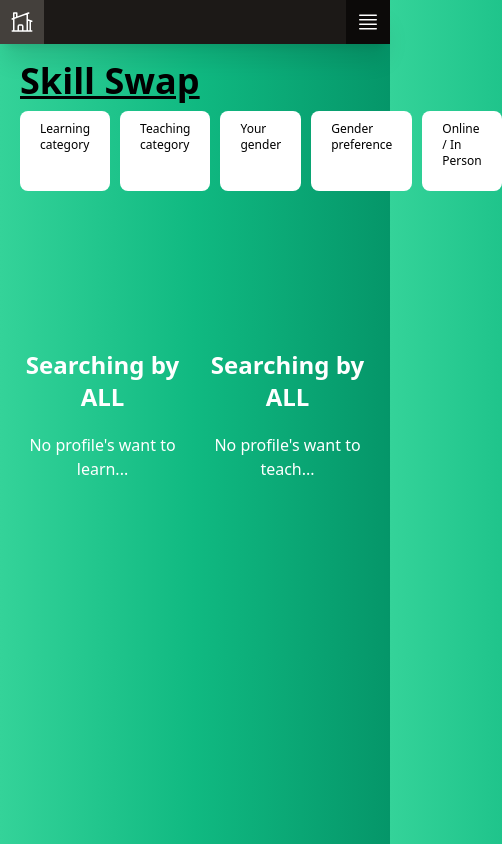
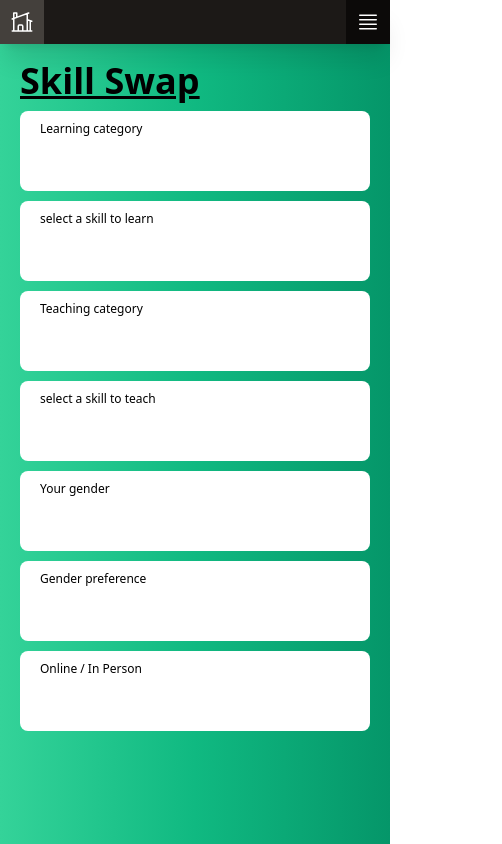
Before and after one commit to KaiMitchell/skillswap, a React (Vite) app: page / in a window 390 px wide. Shown: the top 844 px of the page, 502 px wide, since content can reach past the window. Built offline with nearby package versions, Linux system fonts and the light colour scheme; no server answers.

Commit message:
increase the width of main filters for mobile and ensure they return to normal size on larger queries

```diff
--- a/src/Components/MainPanel/Filter/Container.jsx
+++ b/src/Components/MainPanel/Filter/Container.jsx
@@ -2,6 +2,7 @@ import { useState, useEffect } from 'react';
 import DropDownAnchor from "./DropDownAnchor";
 import MainSkillsDropDownContainer from './Skills/AnchorContainer';
 import MapData from '../../../features/methods/MapData';
+import MainSkillDropDown from './Skills/SkillsDropDownAnchor';
 
 function Container({ headerFilter, whichFilter, setWhichFilter, skills, filter, setFilter }) {
     const [isToLearnSkillsDropDown, setIsToLearnSkillsDropDown] = useState(false);
@@ -38,10 +39,15 @@ function Container({ headerFilter, whichFilter, setWhichFilter, skills, filter,
 
     return(
         <div className='w-full flex flex-col gap-2.5'>
-            <div className='flex gap-2.5'>
+            <div className='flex flex-col sm:flex-row gap-2.5'>
                 <MapData
                     data={filterValueKeys}
-                    render={(key, index) => (
+                    render={(key, index) => {
+                        console.log(key);
+                        const isLearningCategory = key === 'toLearnCategory';
+                        const isTeachingCategory = key === 'toTeachCategory';
+                        return(
+                            <>
                                 <DropDownAnchor
                                     key={key}
                                     skills={skills}
@@ -53,7 +59,38 @@ function Container({ headerFilter, whichFilter, setWhichFilter, skills, filter,
                                     filterValueKey={key}
                                     dropDownTitle={dropDownTitles[index]}
                                 />
-                    )}
+                                {isLearningCategory &&
+                                    <div className='sm:hidden'>
+                                        <MainSkillDropDown
+                                            type={'to Learn'}
+                                            isMobile={true}
+                                            dropDownTitle={`${filter?.toLearnCategory || 'select a skill to learn'}`}
+                                            isSkillsDropDown={isToLearnSkillsDropDown}
+                                            filter={filter}
+                                            setWhichFilter={setWhichFilter}
+                                            skills={skills}
+                                            setFilter={setFilter}
+                                            filterValueKey={'toLearn'}
+                                        />
+                                    </div>
+                                }
+                                {isTeachingCategory &&
+                                    <div className='sm:hidden'>
+                                        <MainSkillDropDown
+                                            type={'to Teach'}
+                                            isMobile={true}
+                                            dropDownTitle={`${filter?.toTeachCategory || 'select a skill to teach'}`}
+                                            isSkillsDropDown={isToTeachSkillsDropDown}
+                                            filter={filter}
+                                            setWhichFilter={setWhichFilter}
+                                            skills={skills}
+                                            setFilter={setFilter}
+                                            filterValueKey={'toTeach'}
+                                        />
+                                    </div>
+                                }
+                            </>
+                    )}}
                 />
             </div>
             <MainSkillsDropDownContainer
--- a/src/Components/MainPanel/Filter/DropDownAnchor.jsx
+++ b/src/Components/MainPanel/Filter/DropDownAnchor.jsx
@@ -59,7 +59,7 @@ function MainFilterDropDownComponent({
         <div
             ref={node}
             onClick={() => {setIsShown(!isShown)}}
-            className={`${isShown ? 'font-bold': ''} relative min-h-20 h-fit w-44 px-5 py-2.5 hover:font-bold rounded-lg bg-white cursor-pointer`}
+            className={`${isShown ? 'font-bold': ''} relative min-h-20 h-fit w-full sm:w-44 px-5 py-2.5 hover:font-bold rounded-lg bg-white cursor-pointer`}
         >
             <h3 className='text-xs mb-2.5'>{dropDownTitle}</h3>
             <p className='text-sm truncate'>{filter[filterValueKey]}</p>
--- a/src/Components/MainPanel/Filter/FilterPanel.jsx
+++ b/src/Components/MainPanel/Filter/FilterPanel.jsx
@@ -2,7 +2,7 @@ import MainFilterDropDownContainer from "./Container";
 
 function FilterPanel({ headerFilter, whichFilter, setWhichFilter, skills, setFilter, filter }) {
     return(
-        <div className='h-full -mx-5 flex flex-col'>
+        <div className='sm:h-full -mx-5 flex flex-col'>
             <div className='p-5 md:px-10'>
                 <h1 className='text-4xl pb-2.5 font-bold underline'>Skill Swap</h1>
                 <MainFilterDropDownContainer whichFilter={whichFilter} headerFilter={headerFilter} setWhichFilter={setWhichFilter} setFilter={setFilter} filter={filter} skills={skills} />
--- a/src/Components/MainPanel/Filter/Skills/SkillsDropDownAnchor.jsx
+++ b/src/Components/MainPanel/Filter/Skills/SkillsDropDownAnchor.jsx
@@ -8,11 +8,23 @@ function SkillsDropDownAnchor({
     setWhichFilter,
     skills,
     filterValueKey,
+    isMobile,
     isSkillsDropDown
 }) {
+
+    let isOpacity;
+
+    if(isMobile) {
+        isOpacity = false;
+    } else if(isSkillsDropDown) {
+        isOpacity = false;
+    };
+
+    const mobileStyles = '';
+
     return(
-        <div className={`${isSkillsDropDown ? 'opacity-100' : 'opacity-0'}`}>
-            <h2 className='text-center'>{type}</h2>
+        <div className={`${isSkillsDropDown || isMobile ? 'opacity-100' : 'opacity-0'} sm:block`}>
+            <h2 className='text-center'>{!isMobile && type}</h2>
             <DropDownAnchor
                 setWhichFilter={setWhichFilter}
                 filter={filter}
--- a/src/Components/NavBar/SkillFilters/DropDownContainer.jsx
+++ b/src/Components/NavBar/SkillFilters/DropDownContainer.jsx
@@ -14,7 +14,7 @@ function DropDownContainer({
 }) {
     const [isShown, setIsShown] = useState();
     return(
-        <div className={`${username ? 'block' : 'hidden'} sticky right-0 z-20 flex flex-col items-center justify-center py-2.5 px-5 bg-stone-950 shadow-[-7px_0px_10px_0px_black;] hover:bg-stone-700`}
+        <div className={`hidden sm:block sticky right-0 z-20 flex flex-col items-center justify-center py-2.5 px-5 bg-stone-950 shadow-[-7px_0px_10px_0px_black;] hover:bg-stone-700`}
              onMouseEnter={() => setIsShown(true)}
              onMouseLeave={() => setIsShown(false)}
         >
--- a/src/Sections/Main.jsx
+++ b/src/Sections/Main.jsx
@@ -15,7 +15,7 @@ function Main({
     setWhichFilter
 }) {
     return(
-        <main className='px-5 h-72'>
+        <main className='px-5 h-full sm:h-72'>
             <FilterPanel
                 whichFilter={whichFilter}
                 headerFilter={headerFilter}
```
Lines whose indentation alone changed are shown as unchanged.
